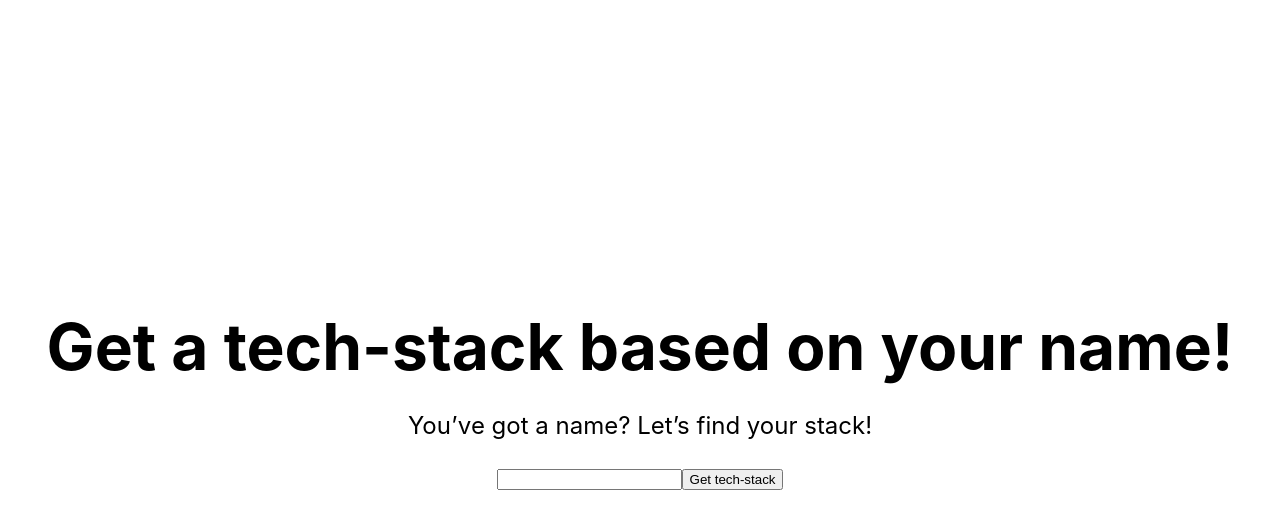
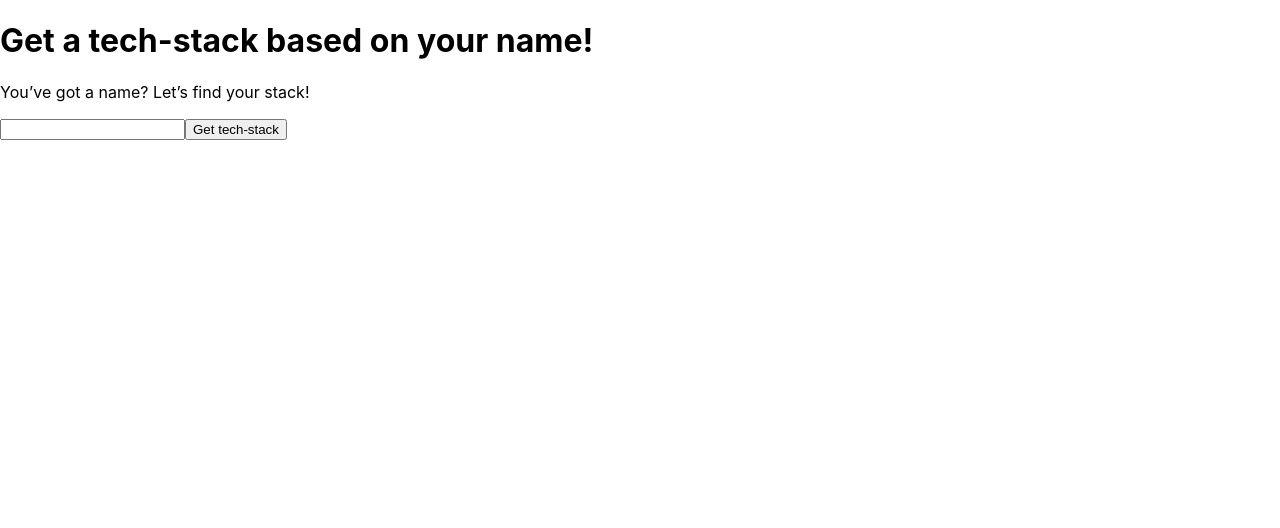
Before and after one commit to DuncanRitchie/nextjs-tech-stack-creator, a Next.js app: page / in a window 1280 px wide. Shown: the top 528 px of the page. Built offline with nearby package versions, Linux system fonts and the light colour scheme.

Commit message:
Deleted CSS

```diff
--- a/pages/index.js
+++ b/pages/index.js
@@ -1,6 +1,5 @@
 import Head from 'next/head'
 import { useRouter } from 'next/router'
-import styles from '../styles/Home.module.css'
 
 export default function Home() {
     const router = useRouter()
@@ -11,20 +10,19 @@ export default function Home() {
         router.push(name)
     }
 
-  return (
-    <div className={styles.container}>
+  return (<>
       <Head>
         <title>Get a tech-stack based on your name!</title>
         <meta name="description" content="Duncan Ritchie’s take on a tutorial by daily-dev-tips.com" />
         <link rel="icon" href="https://www.duncanritchie.co.uk/favicon.ico" />
       </Head>
 
-      <main className={styles.main}>
-        <h1 className={styles.title}>
+      <main>
+        <h1>
           Get a tech-stack based on your name!
         </h1>
 
-        <p className={styles.description}>
+        <p>
           You’ve got a name? Let’s find your stack!
         </p>
 
@@ -33,6 +31,5 @@ export default function Home() {
           <button>Get tech-stack</button>
         </form>
       </main>
-    </div>
-  )
+  </>)
 }
--- a/styles/Home.module.css
+++ /dev/null
@@ -1,121 +0,0 @@
-.container {
-  min-height: 100vh;
-  padding: 0 0.5rem;
-  display: flex;
-  flex-direction: column;
-  justify-content: center;
-  align-items: center;
-  height: 100vh;
-}
-
-.main {
-  padding: 5rem 0;
-  flex: 1;
-  display: flex;
-  flex-direction: column;
-  justify-content: center;
-  align-items: center;
-}
-
-.footer {
-  width: 100%;
-  height: 100px;
-  border-top: 1px solid #eaeaea;
-  display: flex;
-  justify-content: center;
-  align-items: center;
-}
-
-.footer a {
-  display: flex;
-  justify-content: center;
-  align-items: center;
-  flex-grow: 1;
-}
-
-.title a {
-  color: #0070f3;
-  text-decoration: none;
-}
-
-.title a:hover,
-.title a:focus,
-.title a:active {
-  text-decoration: underline;
-}
-
-.title {
-  margin: 0;
-  line-height: 1.15;
-  font-size: 4rem;
-}
-
-.title,
-.description {
-  text-align: center;
-}
-
-.description {
-  line-height: 1.5;
-  font-size: 1.5rem;
-}
-
-.code {
-  background: #fafafa;
-  border-radius: 5px;
-  padding: 0.75rem;
-  font-size: 1.1rem;
-  font-family: Menlo, Monaco, Lucida Console, Liberation Mono, DejaVu Sans Mono,
-    Bitstream Vera Sans Mono, Courier New, monospace;
-}
-
-.grid {
-  display: flex;
-  align-items: center;
-  justify-content: center;
-  flex-wrap: wrap;
-  max-width: 800px;
-  margin-top: 3rem;
-}
-
-.card {
-  margin: 1rem;
-  padding: 1.5rem;
-  text-align: left;
-  color: inherit;
-  text-decoration: none;
-  border: 1px solid #eaeaea;
-  border-radius: 10px;
-  transition: color 0.15s ease, border-color 0.15s ease;
-  width: 45%;
-}
-
-.card:hover,
-.card:focus,
-.card:active {
-  color: #0070f3;
-  border-color: #0070f3;
-}
-
-.card h2 {
-  margin: 0 0 1rem 0;
-  font-size: 1.5rem;
-}
-
-.card p {
-  margin: 0;
-  font-size: 1.25rem;
-  line-height: 1.5;
-}
-
-.logo {
-  height: 1em;
-  margin-left: 0.5rem;
-}
-
-@media (max-width: 600px) {
-  .grid {
-    width: 100%;
-    flex-direction: column;
-  }
-}
```
Lines whose indentation alone changed are shown as unchanged.
